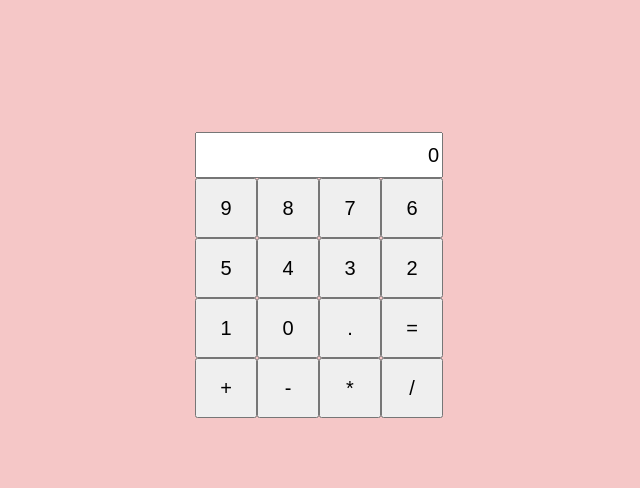
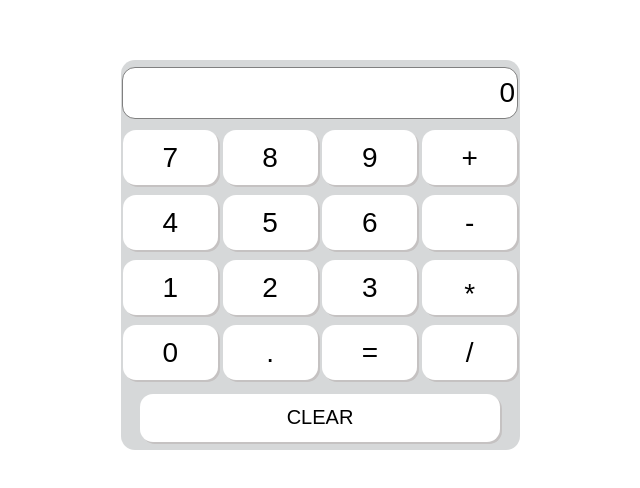
Before and after one commit to sukhreet028/React-Learning, a React (Create React App) app: page / in a window 1280 px wide. Shown: the part 118-606 px from the top of the page, without its empty margins (320-960 px from the left). Built offline with nearby package versions, Linux system fonts and the light colour scheme.

Commit message:
calculator error in clear button

```diff
--- a/src/App.css
+++ b/src/App.css
@@ -1,6 +1,4 @@
-body{
-    background-color: bisque;
-}
+
 /* button{
     height: 30px;
     width: 80px;
--- a/src/App.js
+++ b/src/App.js
@@ -1,14 +1,11 @@
 import './App.css';
 // import Home from './components/Pages/Home';
 import Cal from './components/Calculator/Calculator';
-import Mycal1 from './components/Calculator/Mycal';
 function App() {
   return (
     <div className="App">
       {/* <Home /> */}
       <Cal />
-
-      {/* <Mycal1/> */}
     </div>
   );
 }
--- a/src/components/Calculator/Cal.css
+++ b/src/components/Calculator/Cal.css
@@ -1,18 +1,100 @@
-body{
-    background-color:rgb(245, 199, 199);
+*{
+    font-size: 28px;
+    overflow: hidden;
 }
-.container{
-    width: 250px;
-    margin: 250px auto;
+.layout{
+    width: 399px;
+    margin: 170px auto;
+    display: grid;
+    grid-template-columns: repeat(4,1fr);
+    grid-auto-rows: 65px;
+    background-color: #b1b5b785;
+    border-radius: 14px;
+    align-items: center;
+    justify-items: center;
+    /* transition: ease-in-out;
+    transform: scaleX(-20deg); */
+    transition: all 0.5s ease-in-out;
 }
+
 .inputClass{
- height: 40px;
- width: 240px;
- text-align: right;
- font-size: 20px;
+    text-align: right;
+    grid-column: 1/5;
+    border: none;
+    /* border: 1px solid gray; */
+    height: 48px;
+    border-radius: 13px;
+    width: 390px;
 }
 .cal-button{
-    height: 60px;
-    width: 62px;
+    background: white;
+    color:black;
+    border: none;
+    height: 55px;
+    width: 95px;
+    border-radius: 13px;
+    box-shadow: 2px 2px 0px 0px #c5c2c2;
+    text-align: center;
+}
+.cal-button:hover{
+    transition: 1s;
+    transform: scale(1.1);
+    /* background-color: rgb(238, 227, 227); */
+}
+.sum{
+    grid-column: 4/5;
+    grid-row: 2/3;
+    /* background-color: aquamarine; */
+}
+.min{
+    grid-column: 4/5;
+    grid-row: 3/4;
+}
+.mul{
+    grid-column: 4/5;
+    grid-row: 4/5;
+    padding-top: 14px;
+}
+.div{
+    grid-column: 4/5;
+    grid-row: 5/6;
+}
+/* .clear{
+    grid-column: 1/5;
+    grid-row: 6/7;
+    font-size: 20px !important;
+    width: 100px;
+} */
+.clear{
+text-align:center;
+grid-column: 1/5;
+border: none;
+/* border: 1px solid gray; */
+height: 48px;
+border-radius: 13px;
+width: 360px;
+font-size: 20px !important;
+}
+.cal1-button{
+    background: rgb(7, 7, 7);
+    color:rgb(170, 41, 41);
+    border: none;
+    height: 55px;
+    width: 95px;
+    border-radius: 13px;
+    box-shadow: 2px 2px 0px 0px #c5c2c2;
+    text-align: center;
+}
+.input1Class{
+    text-align: right;
+    grid-column: 1/5;
+    border: none;
+    border: 1px solid gray;
+    height: 48px;
+    border-radius: 13px;
+    width: 390px;
+}
+
+/* .cal-button{
     font-size: 20px;
-}
+} */
--- a/src/components/Calculator/Calculator.jsx
+++ b/src/components/Calculator/Calculator.jsx
@@ -6,57 +6,81 @@ import { useState } from 'react';
 function Cal() {
   const [result, setResult] = useState(0);
   const [operator, setOperator] = useState();
-  const buttonArray = [9, 8, 7, 6, 5, 4, 3, 2, 1, 0, '.'];
-  const operatorArray = ['+', '-', '*', '/', '%'];
+  const buttonArray = [7, 8, 9, 4, 5, 6, 1, 2, 3, 0,];
+  const operatorArray = ['+', '-', '*', '/', '%','.','C',];
   const [first, setFirst] = useState([]);
   const [storeFirstValue, setStoreFirstValue] = useState();
-  let sum, min, div, mul;
+  let sum;
+//    min, div, mul;
+
 
   const sumData = (value) => {
+      console.log('value is'+ value);
      if (operator && operatorArray.includes(value)) {
      if (operator === '+') {
         // let storeSecondValue = parseInt(first.join(''));
         sum = (storeFirstValue ? storeFirstValue : 0) + result;
       } else if (operator === '-') {
         sum = (storeFirstValue ? storeFirstValue : 0) - result;
+      }else if (operator === '*') {
+        sum = (storeFirstValue ? storeFirstValue : 0) * result;
+      }else if (operator === '/') {
+        sum = (storeFirstValue ? storeFirstValue : 0) / result;
+      }else if (operator === '%') {
+        sum = (storeFirstValue ? storeFirstValue : 0) % result;
       }
 
       setStoreFirstValue(sum);
+      console.log('sSfV' + setStoreFirstValue);
       console.log('iside minus ' + storeFirstValue, result, value);
       setFirst([]);
       setResult(sum);
       setOperator(value);
     } else if (value === '=') {
       let storeSecondValue = parseInt(first.join(''));
-      if (operator === '+') {
+    // let storeSecondValue=parseInt(storeFirstValue.join(''));
+     if ( operator === '+') {
         sum = (storeFirstValue ? storeFirstValue : 0) + storeSecondValue;
       } else if (operator === '-') {
         sum = (storeFirstValue ? storeFirstValue : 0) - storeSecondValue;
+      }else if (operator === '*') {
+        sum = (storeFirstValue ? storeFirstValue : 0) * storeSecondValue;
+      }else if (operator === '/') {
+        sum = (storeFirstValue ? storeFirstValue : 0) / storeSecondValue;
+      }else if (operator === '%') {
+        sum = (storeFirstValue ? storeFirstValue : 0) % storeSecondValue;
       }
-
       console.log('sum func' + storeFirstValue, storeSecondValue);
       setResult(sum);
       setOperator(null);
       setStoreFirstValue(sum);
       console.log(sum);
       setFirst([]);
-    } else if (operatorArray.includes(value) && !operator) {
+    }
+    //  if(operator==='C'){
+    //     setResult('');
+    //     setFirst([]);
+    //     }
+    else if (operatorArray.includes(value) && !operator) {
       setOperator(value);
       if (first.length > 0) {
         setStoreFirstValue(parseInt(first.join('')));
+        console.log('first'+first);
       }
-      console.log('first' + storeFirstValue);
+      console.log('our first value ' + storeFirstValue);
       setFirst([]);
-    } else {
+    } else{
       first.push(value);
       setFirst((prev) => [...prev]);
       let keys = parseInt(first.join(''));
       setResult(keys);
     }
+
+
   };
   return (
-    <div className="container">
-      <Input1 result={result} />
+    <div className="layout">
+      <Input1 result={result}/>
       {buttonArray.map((data) => (
         <Buttons
           key={data}
@@ -66,41 +90,44 @@ function Cal() {
           func={() => sumData(data)}
         />
       ))}
+
       <Buttons
-        buttonType="button"
-        name="="
-        classStyle="cal-button"
-        func={() => sumData('=')}
-      />
-      <Buttons
-        buttonType="button"
-        name="+"
-        classStyle="cal-button"
-        func={() => sumData('+')}
-      />
+        buttonType="button" name="+" classStyle="cal-button sum" func={() => sumData('+')}/>
       <Buttons
         buttonType="button"
         name="-"
-        classStyle="cal-button"
+        classStyle="cal-button min"
         func={() => sumData('-')}
       />
       <Buttons
         buttonType="button"
         name="*"
-        classStyle="cal-button"
+        classStyle="cal-button mul"
         func={() => sumData('*')}
       />
-      {/* <Buttons
+      <Buttons
+        buttonType="button"
+        name="."
+        classStyle="cal-button"
+        func={() => sumData('.')}
+      />
+      <Buttons
         buttonType="button"
         name="="
-          classStyle="cal-button"
-          func={()=>divData('div')}
-        /> */}
+        classStyle="cal-button equal"
+        func={() => sumData('=')}
+      />
       <Buttons
         buttonType="button"
         name="/"
-        classStyle="cal-button"
+        classStyle="cal-button div"
         func={() => sumData('/')}
+      />
+       <Buttons
+        buttonType="button"
+        name="CLEAR"
+        classStyle="cal-button clear"
+        func={() => sumData('C')}
       />
       </div>
   );
--- a/src/components/Calculator/Mycal.js
+++ /dev/null
@@ -1,28 +0,0 @@
-import React from 'react';
-import './Cal.css';
-import Input1 from '../input1-com/Input1'
-import { useState } from 'react';
- const Mycal1=()=>{
-   return (
-       <div className="container">
-       <Input1/>
-           <button type='button' className='cal-button'>7</button>
-           <button type='button' className='cal-button'>8</button>
-           <button type='button' className='cal-button'>9</button>
-           <button type='button' className='cal-button'>*</button>
-           <button type='button' className='cal-button'>4</button>
-           <button type='button' className='cal-button'>5</button>
-           <button type='button' className='cal-button'>6</button>
-           <button type='button' className='cal-button'>-</button>
-           <button type='button' className='cal-button'>1</button>
-           <button type='button' className='cal-button'>2</button>
-           <button type='button' className='cal-button'>3</button>
-           <button type='button' className='cal-button'>+</button>
-           <button type='button' className='cal-button'>0</button>
-           <button type='button' className='cal-button'>.</button>
-           <button type='button' className='cal-button'>=</button>
-           <button type='button' className='cal-button'>/</button>
-       </div>
-   )
- }
- export default Mycal1;
--- a/src/components/input1-com/Input1.jsx
+++ b/src/components/input1-com/Input1.jsx
@@ -12,7 +12,7 @@ function InputCom(props) {
       <input
         onChange={($event) => inputData($event)}
         value={result}
-        className="inputClass"
+        className="input1Class"
         type="input"
       />{' '}
     </>
```
Also changed, not shown: src/components/Calculator/Mycalculator.jsx (added, +80 -0 lines). Lines whose indentation alone changed are shown as unchanged.
